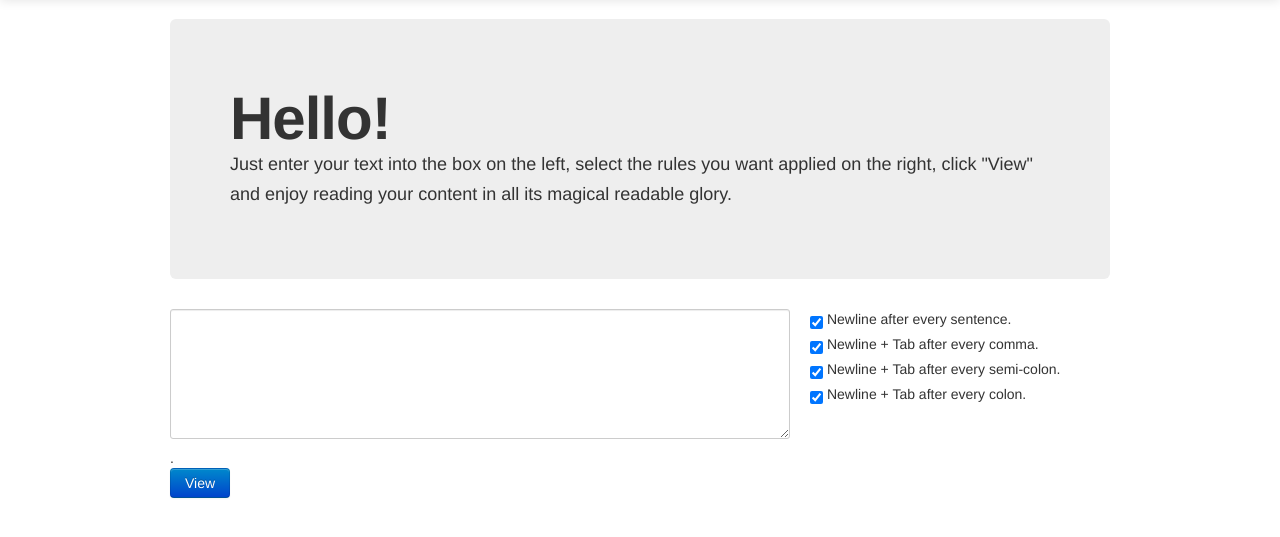
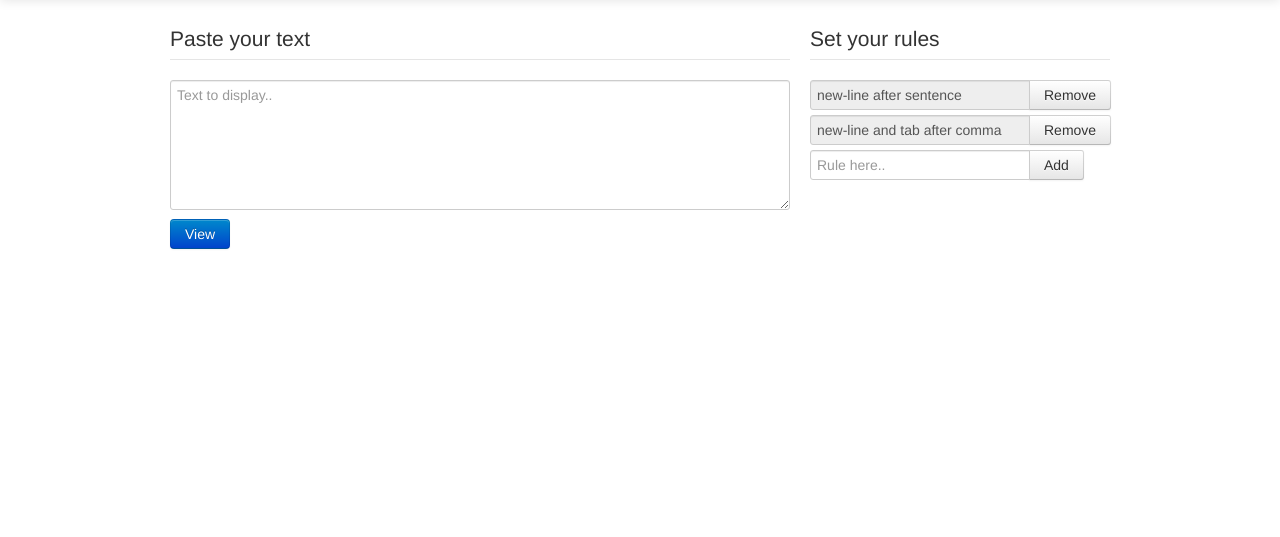
Before and after one commit to nathan3000/text-viewer, a PHP site: page / in a window 1280 px wide. Shown: the part 41-578 px from the top of the page. Run offline with PHP 8.4, Linux system fonts and the light colour scheme.

Commit message:
Basic natural language processing for adding rules, with front end UI for adding rules

```diff
--- a/index.php
+++ b/index.php
@@ -1,20 +1,92 @@
 <?php
+session_cache_limiter(false);
+session_start();
+
 require 'Slim/Slim.php';
 \Slim\Slim::registerAutoLoader();
 
+define("TAB", "&nbsp;&nbsp;&nbsp;&nbsp;");
+define("NEWLINE", "<br />");
+
+
 $app = new \Slim\Slim();
+$app->get('/', function () use ($app) {
+    $flash = $app->view()->getData('flash');
 
-$app->get('/', function () use ($app) {
-    $app->render('main.php');
+    $app->render('main.php', array('error' => $flash['error']));
 });
 
 $app->post('/view', function () use ($app) {
     $req = $app->request();
 
     $text = $req->post('text');
+
+    if(!$text) {
+        $app->flash('error', 'Some text to display would be helpful!');
+        $app->redirect('index.php');
+    }
+
+
+    $rules = $req->post('rules');
+
+    $rules = array_filter($rules);
+
+   // $rules_string = "newline after sentence|newline and tab after comma";
+   // $rules = explode("|", $rules_string);
+
+    $after = false;
+
+    $valid_format_tokens = array( "newline", "new-line", "tab" );
+    $hash_format_tokens = array( "newline" => NEWLINE, "new-line" => NEWLINE, "tab" => TAB );
+    $valid_character_tokens = array( ".", ",", ";", ":", "full-stop", "sentence", "comma", "semi-colon", "colon" );
+    $hash_character_tokens = array( "sentence" => ". ", "." => ". ", "full-stop" => ". ", "comma" => ",", "," => ",", "semi-colon" => ";", ";" => ";", "colon" => ":", ":" => ":");
+
+    foreach($rules as &$rule) {
+        $format_tokens = array();
+        $character_tokens = array();
+
+        $tokens = explode(" ", $rule);
+
+        foreach ($tokens as &$token) {
+            if(in_array($token, $valid_format_tokens)) {
+                $format_tokens[] = $token;
+            } else if($token == "after") {
+                $after = true;
+            } else if(in_array($token, $valid_character_tokens)) {
+                $character_tokens[] = $token;
+            }
+        }
+
+        $format_token_string = "";
+
+        foreach ($format_tokens as &$format_token) {
+            $format_html = $hash_format_tokens[$format_token];
+            $format_token_string = $format_token_string . $format_html;
+        }
+
+        if($after) {
+            $format_token_string = $hash_character_tokens[$character_tokens[0]].$format_token_string;
+        } else {
+            $format_token_string = $format_token_string.$hash_character_tokens[$character_tokens[0]];
+        }
+
+        $text = str_replace ( $hash_character_tokens[$character_tokens[0]], $format_token_string, $text);
+
+    }
+    // Convert newlines to paragraphs
     $text = str_replace ( "\r\n\r\n", "</p><p>", $text );
-    $text = str_replace ( ". ", ".<br />", $text );
-    $text = str_replace ( ", ", ",<br />&nbsp;&nbsp;&nbsp;&nbsp;", $text );
+
+    // Newlines after end of sentence.
+    // $text = str_replace ( ".", ".".NEWLINE, $text );
+
+    // Newline and tab after comma
+    // $text = str_replace ( ", ", ",".NEWLINE.TAB, $text );
+
+    // Newline and tab after semi-colon
+    // $text = str_replace ( "; ", ";".NEWLINE.TAB, $text );
+
+    // Newline and tab after colon
+    // $text = str_replace ( ": ", ":".NEWLINE.TAB, $text );
 
     if($req->post('rule-sentence-newline') !== null) {
         // ..
--- a/templates/footer.php
+++ b/templates/footer.php
@@ -1,5 +1,20 @@
 
     <script src="http://code.jquery.com/jquery-latest.js"></script>
     <script src="js/bootstrap.min.js"></script>
+    <script type="text/javascript">
+    $(function() {
+        var newInput = '<div class="input-append"><input type="text" name="rules[]" placeholder="Rule here.."><button class="add-button btn" type="button">Add</button></div>'
+        $('.rules').on('click', '.add-button', function() {
+            $(this).text('Remove');
+            $(this).parent().children('input').attr('readonly', "readonly");
+            $(this).removeClass('add-button').addClass('remove-button');
+           $('.rules').append(newInput);
+        });
+
+        $('.rules').on('click', '.remove-button', function() {
+            $(this).parent().remove();
+        });
+    });
+    </script>
   </body>
 </html>
--- a/templates/main.php
+++ b/templates/main.php
@@ -1,34 +1,33 @@
 <?php require('header.php'); ?>
     <div class="container">
-        <div class="hero-unit">
-            <h1>Hello!</h1>
-            <p>Just enter your text into the box on the left, select the rules you want applied on the right, click "View" and enjoy reading your content in all its magical readable glory.</p>
-        </div>
-        <div class="row">
-            <form class="form-text-input" action="view" method="post">
+       <div class="row">
+           <form class="form-text-input" action="view" method="post">
                 <div class="span8">
-                    <textarea class="span8" rows="6" name="text"></textarea>.
+                    <legend>Paste your text</legend>
+                     <? if(isset($error)): ?>
+                    <div class="alert alert-error">
+                        <strong>Oops! </strong><?=$error;?>
+                    </div>
+                    <? endif; ?>
+                    <textarea class="span8" rows="6" name="text" placeholder="Text to display.."></textarea>
                     <div class="form-action">
                         <button type="submit" class="btn btn-primary">View</button>
                     </div>
                 </div>
-                <div class="span4">
-                    <label class="rule1">
-                        <input type="checkbox" value="" checked="yes" name="rule-sentence-newline">
-                        Newline after every sentence.
-                    </label>
-                    <label class="rule2">
-                        <input type="checkbox" value="" checked="yes" name="rule-comma-newline-tab">
-                        Newline + Tab after every comma.
-                    </label>
-                    <label class="rule3">
-                        <input type="checkbox" value="" checked="yes" name="rule-semicolon-newline-tab">
-                        Newline + Tab after every semi-colon.
-                    </label>
-                    <label class="rule4">
-                        <input type="checkbox" value="" checked="yes" name="rule-colon-newline-tab">
-                        Newline + Tab after every colon.
-                    </label>
+                <div class="rules span4">
+                    <legend>Set your rules</legend>
+                    <div class="input-append">
+                        <input type="text" name="rules[]" value="new-line after sentence" readonly="readonly">
+                        <button class="remove-button btn" type="button">Remove</button>
+                    </div>
+                    <div class="input-append">
+                        <input type="text" name="rules[]" value="new-line and tab after comma" readonly="readonly">
+                        <button class="remove-button btn" type="button">Remove</button>
+                    </div>
+                    <div class="input-append">
+                        <input type="text" name="rules[]" placeholder="Rule here..">
+                        <button class="add-button btn" type="button">Add</button>
+                    </div>
                 </div>
             </form>
         </div>
```
